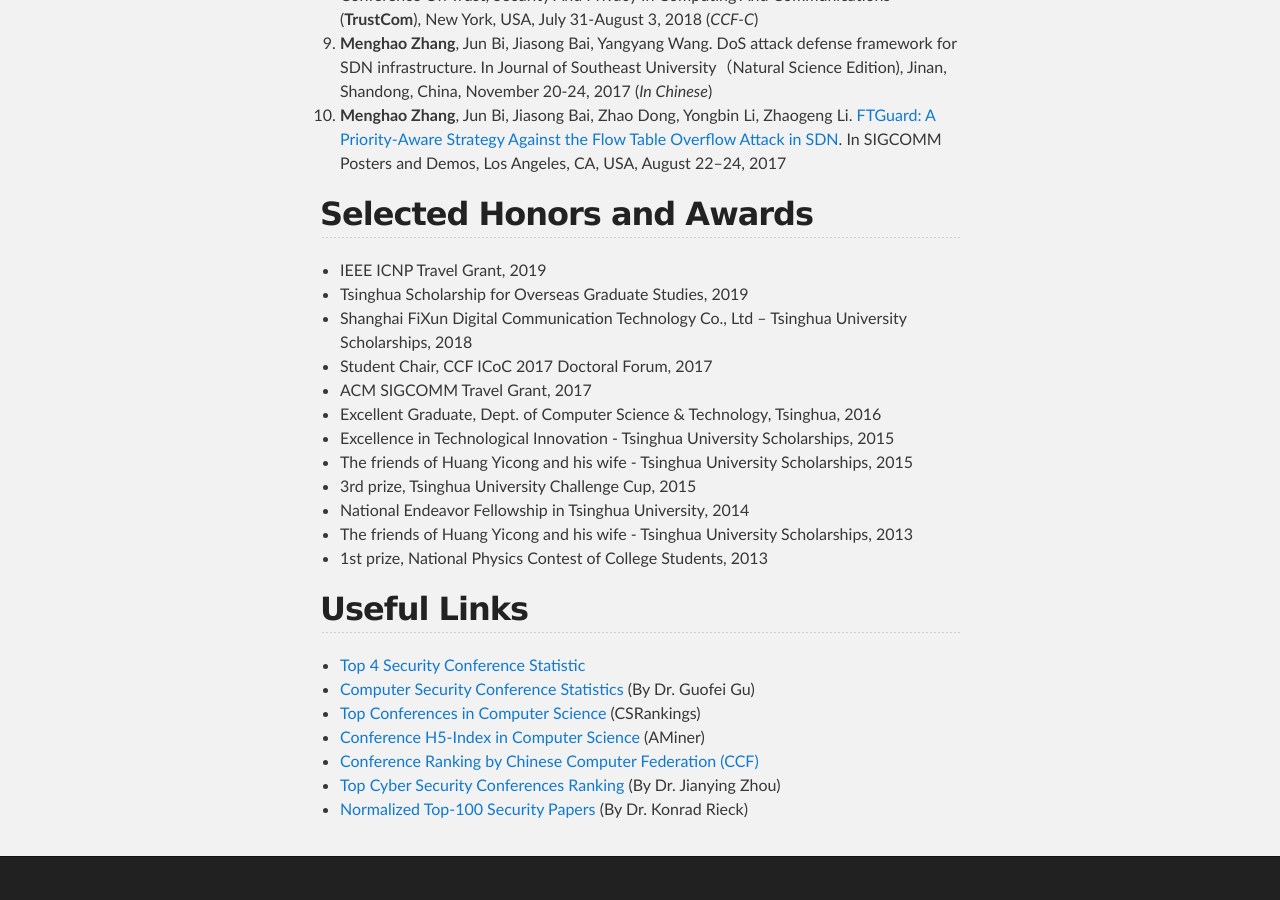
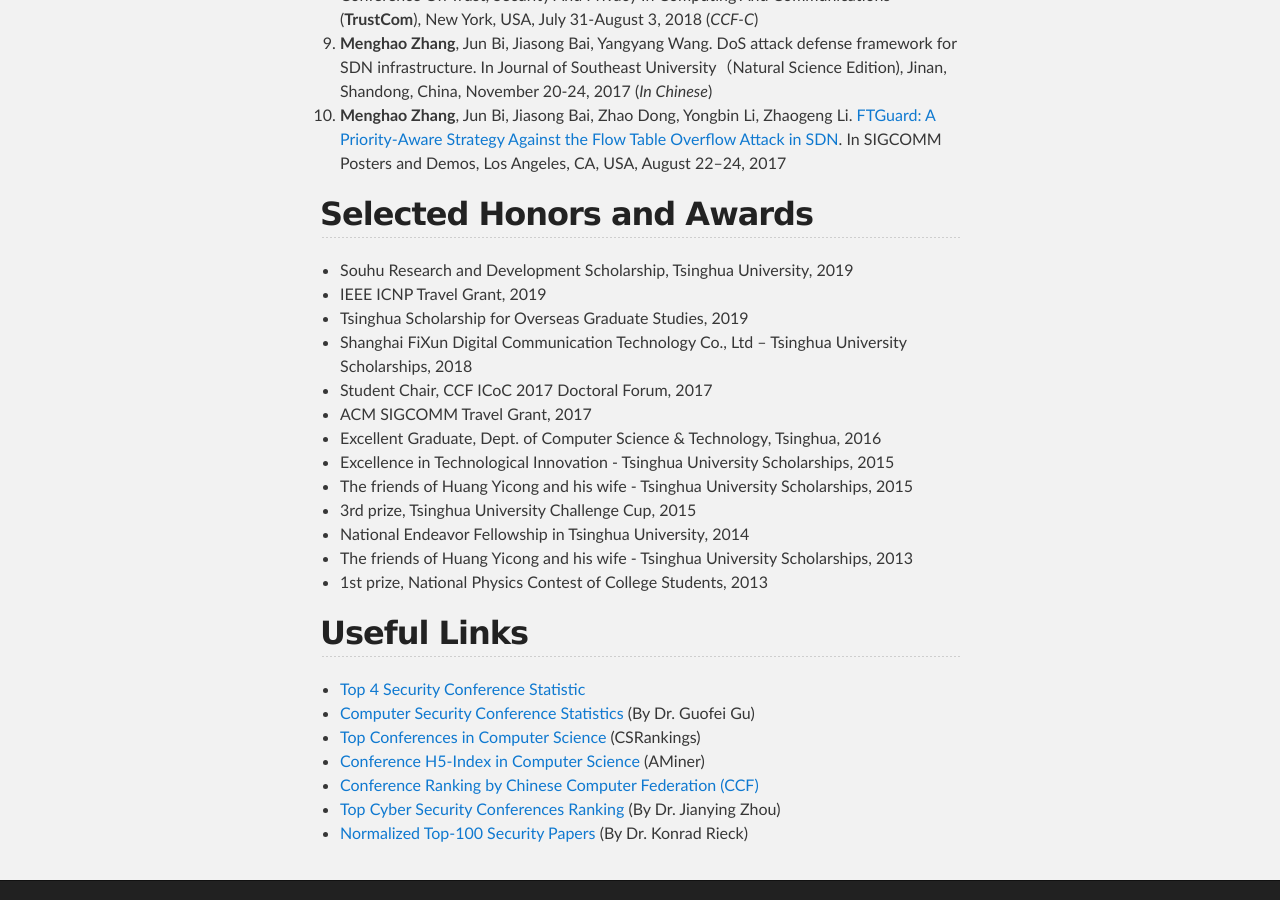
Before and after one commit to zhangmenghao/zhangmenghao.github.io, a Jekyll site: the page built from index.md, in a window 1280 px wide and 900 px high, scrolled down 1568 px. Built offline with Jekyll 4.4.1, drawn with Linux system fonts in a browser that asks for light colours.

Commit message:
Update scholar

```diff
--- a/index.md
+++ b/index.md
@@ -77,6 +77,7 @@ In SIGCOMM Posters and Demos, Los Angeles, CA, USA, August 22–24, 2017
 
 ## Selected Honors and Awards
 
+* Souhu Research and Development Scholarship, Tsinghua University, 2019
 * IEEE ICNP Travel Grant, 2019
 * Tsinghua Scholarship for Overseas Graduate Studies, 2019
 * Shanghai FiXun Digital Communication Technology Co., Ltd – Tsinghua University Scholarships, 2018
```
